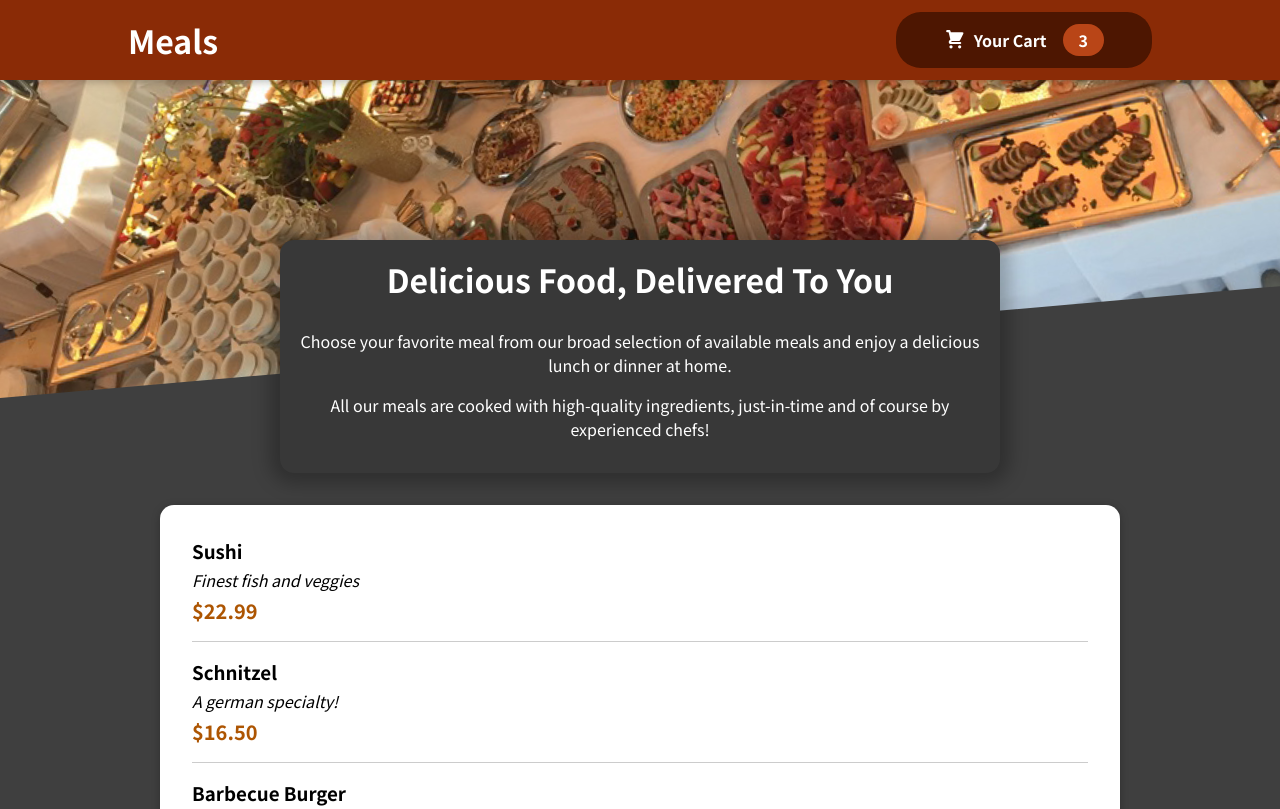
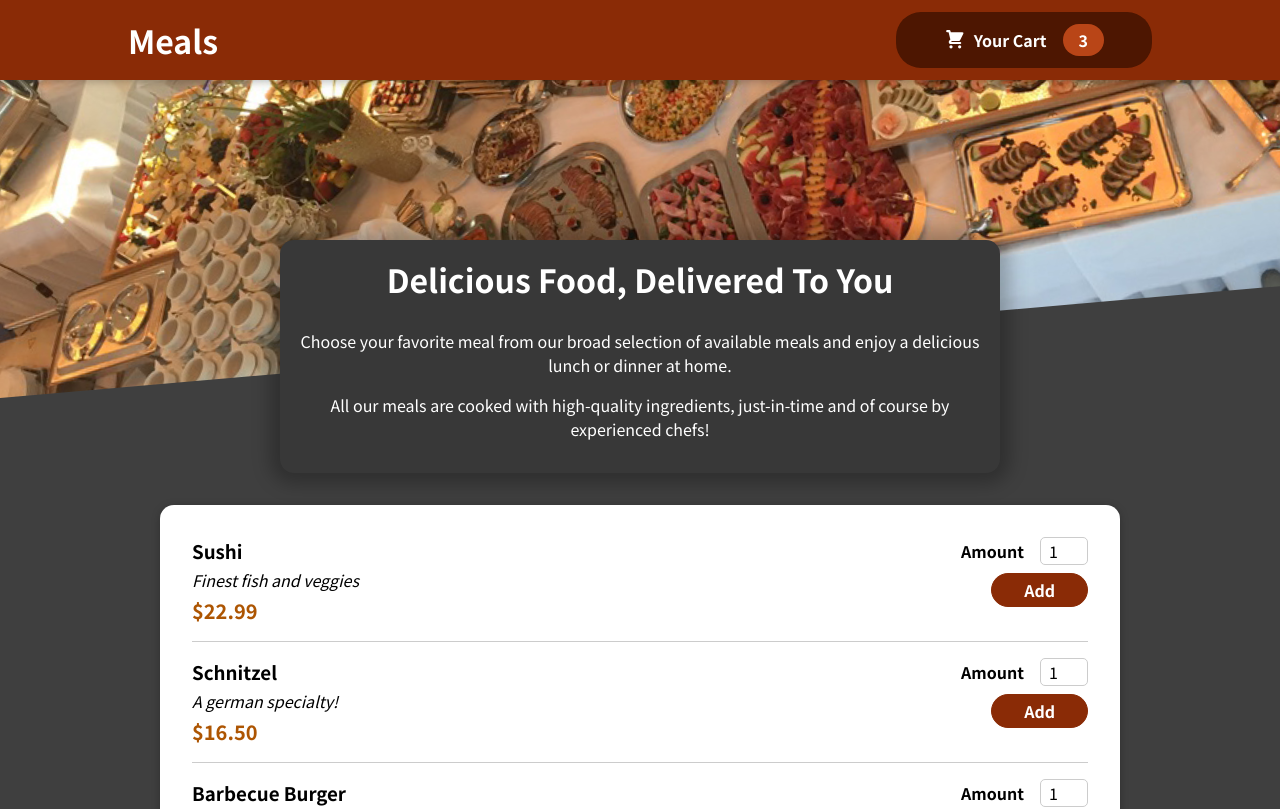
Before and after one commit to erik0002/Food-Order-App, a React (Create React App) app: page / in a window 1280 px wide. Shown: the top 809 px of the page. Built offline with nearby package versions, Linux system fonts and the light colour scheme.

Commit message:
add Input UI Component, MealItemForm

```diff
--- a/src/components/Meals/MealItem/MealItem.js
+++ b/src/components/Meals/MealItem/MealItem.js
@@ -1,3 +1,4 @@
+import MealItemForm from './MealItemForm/MealItemForm';
 import classes from './MealItem.module.css';
 
 const MealItem = props => {
@@ -11,7 +12,7 @@
                 <div className={classes.price}>{price}</div>
             </div>
             <div>
-
+                <MealItemForm/>
             </div>
         </li>
     );
--- /dev/null
+++ b/src/components/Meals/MealItem/MealItemForm/MealItemForm.js
@@ -0,0 +1,20 @@
+import classes from './MealItemForm.module.css';
+import Input from "../../../UI/Input/Input";
+
+const MealItemForm = props => {
+    return (
+        <form className={classes.form}>
+            <Input label="Amount" input={{
+                id: 'amount',
+                type: 'number',
+                min: '1',
+                max: '5',
+                step: '1',
+                defaultValue: '1'
+            }}/>
+            <button>Add</button>
+        </form>
+    );
+};
+
+export default MealItemForm;
--- /dev/null
+++ b/src/components/Meals/MealItem/MealItemForm/MealItemForm.module.css
@@ -0,0 +1,20 @@
+.form {
+    text-align: right;
+}
+
+.form button {
+    font: inherit;
+    cursor: pointer;
+    background-color: #8a2b06;
+    border: 1px solid #8a2b06;
+    color: white;
+    padding: 0.25rem 2rem;
+    border-radius: 20px;
+    font-weight: bold;
+}
+
+.form button:hover,
+.form button:active {
+    background-color: #641e03;
+    border-color: #641e03;
+}
--- /dev/null
+++ b/src/components/UI/Input/Input.js
@@ -0,0 +1,12 @@
+import classes from './Input.module.css';
+
+const Input = props => {
+    return (
+        <div className={classes.input}>
+            <label htmlFor={props.input.id}>{props.label}</label>
+            <input {...props.input} />
+        </div>
+    )
+};
+
+export default Input;
--- /dev/null
+++ b/src/components/UI/Input/Input.module.css
@@ -0,0 +1,18 @@
+.input {
+    display: flex;
+    align-items: center;
+    margin-bottom: 0.5rem;
+}
+
+.input label {
+    font-weight: bold;
+    margin-right: 1rem;
+}
+
+.input input {
+    width: 3rem;
+    border-radius: 5px;
+    border: 1px solid #ccc;
+    font: inherit;
+    padding-left: 0.5rem;
+}
```
Also changed, not shown: src/components/Meals/MealItem/MealItemForm.js (deleted), 1 other file (tests, documents, lock files or other folders).
